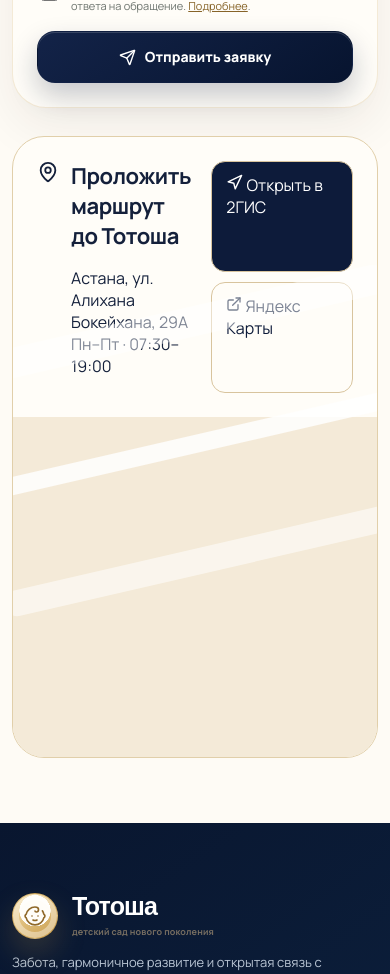
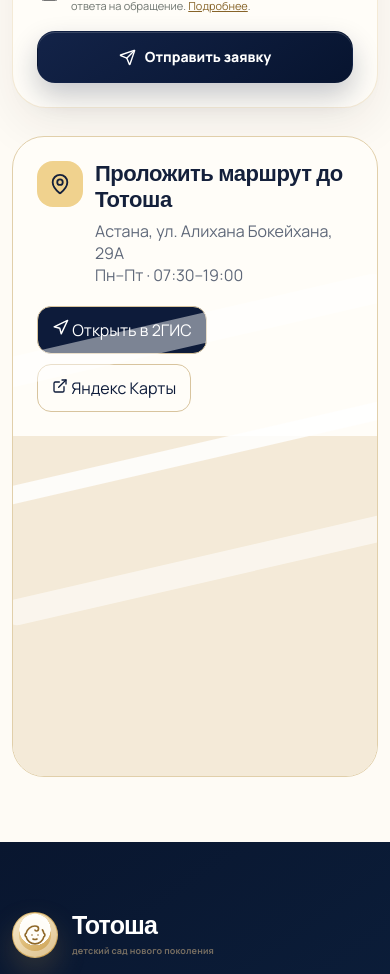
Before and after one commit to nexora-kz/totosha, a Next.js app: page / in a window 390 px wide. Shown: the part 6960-7934 px from the top of the page. Built offline with nearby package versions, Linux system fonts and the light colour scheme.

Commit message:
Complete resilient map styling

```diff
--- a/app/test-style.css
+++ b/app/test-style.css
@@ -1 +1 @@
-.premium-map-card{margin-top:28px;overflow:hidden;border:1px solid #e1cfaa;border-radius:32px;background:#fffdf8}.premium-map-head{display:flex;justify-content:space-between;gap:20px;padding:24px}.premium-map-title{display:flex;gap:12px}.premium-map-actions{display:flex;gap:10px;flex-wrap:wrap}.premium-map-action{padding:12px 14px;border:1px solid #d8c49e;border-radius:14px;color:#0d1b3a;text-decoration:none}.premium-map-action.primary{color:#fff;background:#0d1b3a}.premium-map-frame{position:relative;height:430px;background:#f4ead8}.premium-map-frame iframe{width:100%;height:100%;border:0;opacity:0}.premium-map-frame.is-loaded iframe{opacity:1}.premium-map-card.is-compact .premium-map-frame{height:360px}.premium-map-loader{position:absolute;inset:0;display:grid;place-content:center;text-align:center;padding:24px;background:#f4ead8}.premium-map-loader p{max-width:460px;color:#667080}.premium-map-loader-actions{display:flex;gap:10px;justify-content:center;flex-wrap:wrap}
+.premium-map-card{margin-top:28px;overflow:hidden;border:1px solid #e1cfaa;border-radius:32px;background:#fffdf8}.premium-map-head{display:flex;justify-content:space-between;gap:20px;padding:24px}.premium-map-title{display:flex;gap:12px}.premium-map-icon{display:grid;place-items:center;width:46px;height:46px;flex:0 0 auto;border-radius:16px;background:#f0d28e}.premium-map-title h3{margin:0;font-family:var(--font-premium-serif),Georgia,serif}.premium-map-title p{margin:7px 0 0;color:#5f6879}.premium-map-actions{display:flex;gap:10px;flex-wrap:wrap}.premium-map-action{padding:12px 14px;border:1px solid #d8c49e;border-radius:14px;color:#0d1b3a;text-decoration:none}.premium-map-action.primary{color:#fff;background:#0d1b3a}.premium-map-frame{position:relative;height:430px;background:#f4ead8}.premium-map-frame iframe{width:100%;height:100%;border:0;opacity:0}.premium-map-frame.is-loaded iframe{opacity:1}.premium-map-card.is-compact .premium-map-frame{height:360px}.premium-map-loader{position:absolute;inset:0;display:grid;place-content:center;text-align:center;padding:24px;background:#f4ead8}.premium-map-loader p{max-width:460px;color:#667080}.premium-map-loader-actions{display:flex;gap:10px;justify-content:center;flex-wrap:wrap}@media(max-width:800px){.premium-map-head{flex-direction:column}.premium-map-frame,.premium-map-card.is-compact .premium-map-frame{height:340px}}
```
